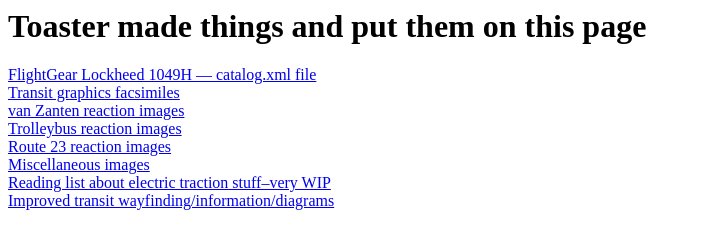
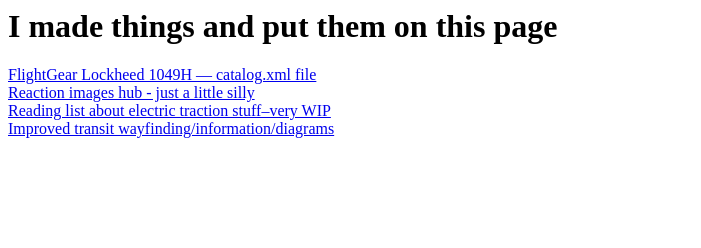
Before and after one commit to mtkft/mtkft.github.io, a plain HTML site: page index.html in a window 1280 px wide. Shown: the whole page, without its empty margins (0-701 px from the left). Drawn offline with Linux system fonts and the light colour scheme.

Commit message:
Little tidiness tweak
- subbed "I" in instead of deprecated handle "Toaster" in index.html heading
* moved links to reaction images down a layer for tidiness reasons

```diff
--- a/index.html
+++ b/index.html
@@ -6,13 +6,9 @@
 <meta property="og:description" content="Toaster made things and put them on this page">
 <meta property="og:image" content="https://puku-777.github.io/miscimages/skyline.gif">
 </head>
-<h1>Toaster made things and put them on this page</h1>
+<h1>I made things and put them on this page</h1>
 <a href="L1049H-catalog.xml">FlightGear Lockheed 1049H — catalog.xml file</a><br>
-<a href="tracsi.html">Transit graphics facsimiles</a><br>
-<a href="we.html">van Zanten reaction images</a><br>
-<a href="troli.html">Trolleybus reaction images</a><br>
-<a href="route23.html">Route 23 reaction images</a><br>
-<a href="miscimages.html">Miscellaneous images</a><br>
+<a href="rxi.html">Reaction images hub - just a little silly</a><br>
 <a href="readinglist.html">Reading list about electric traction stuff–very WIP</a><br>
 <a href="imptra.html">Improved transit wayfinding/information/diagrams</a><br>
 </html>
```
Also changed, not shown: rxi.html (added, +7 -0 lines).
